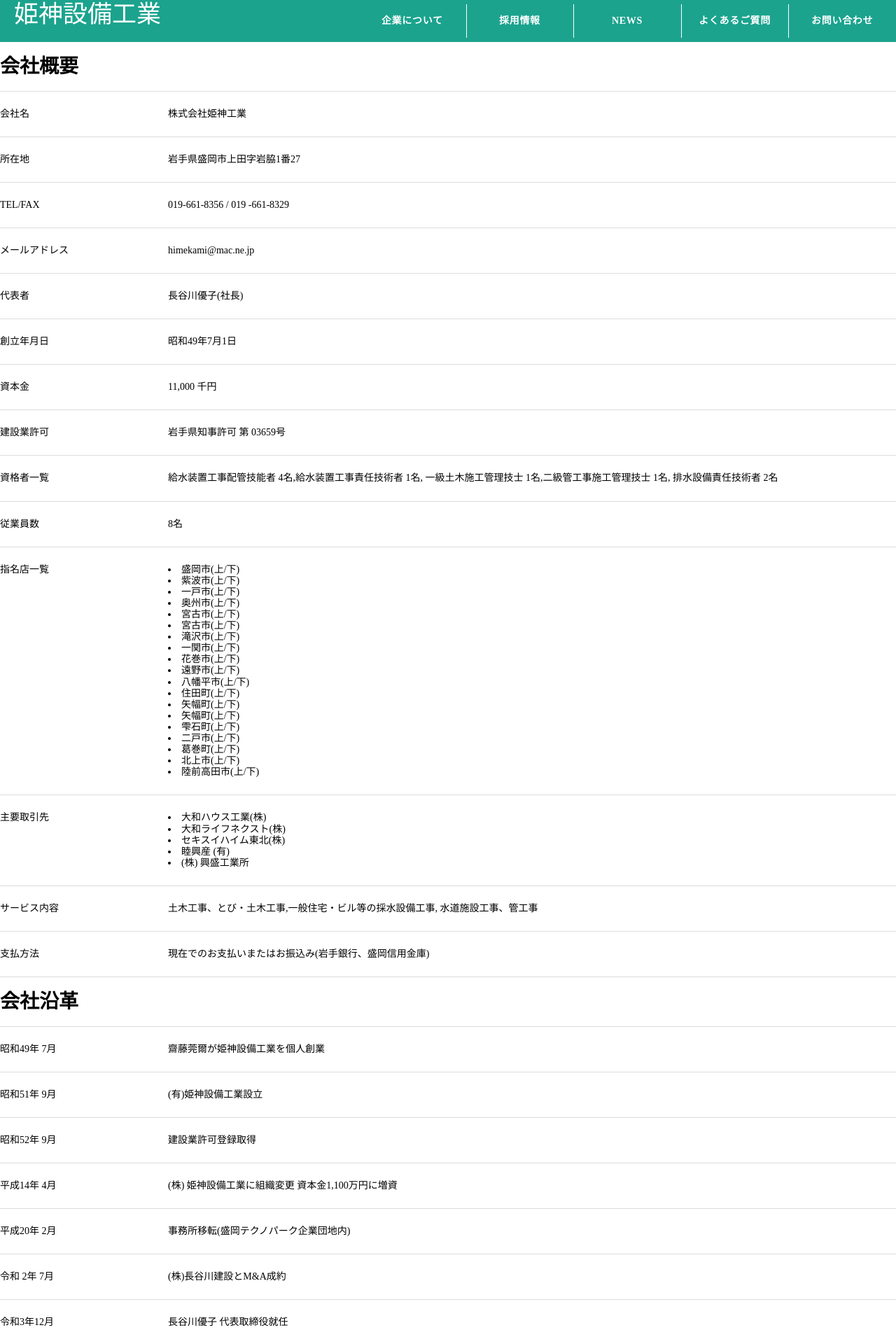
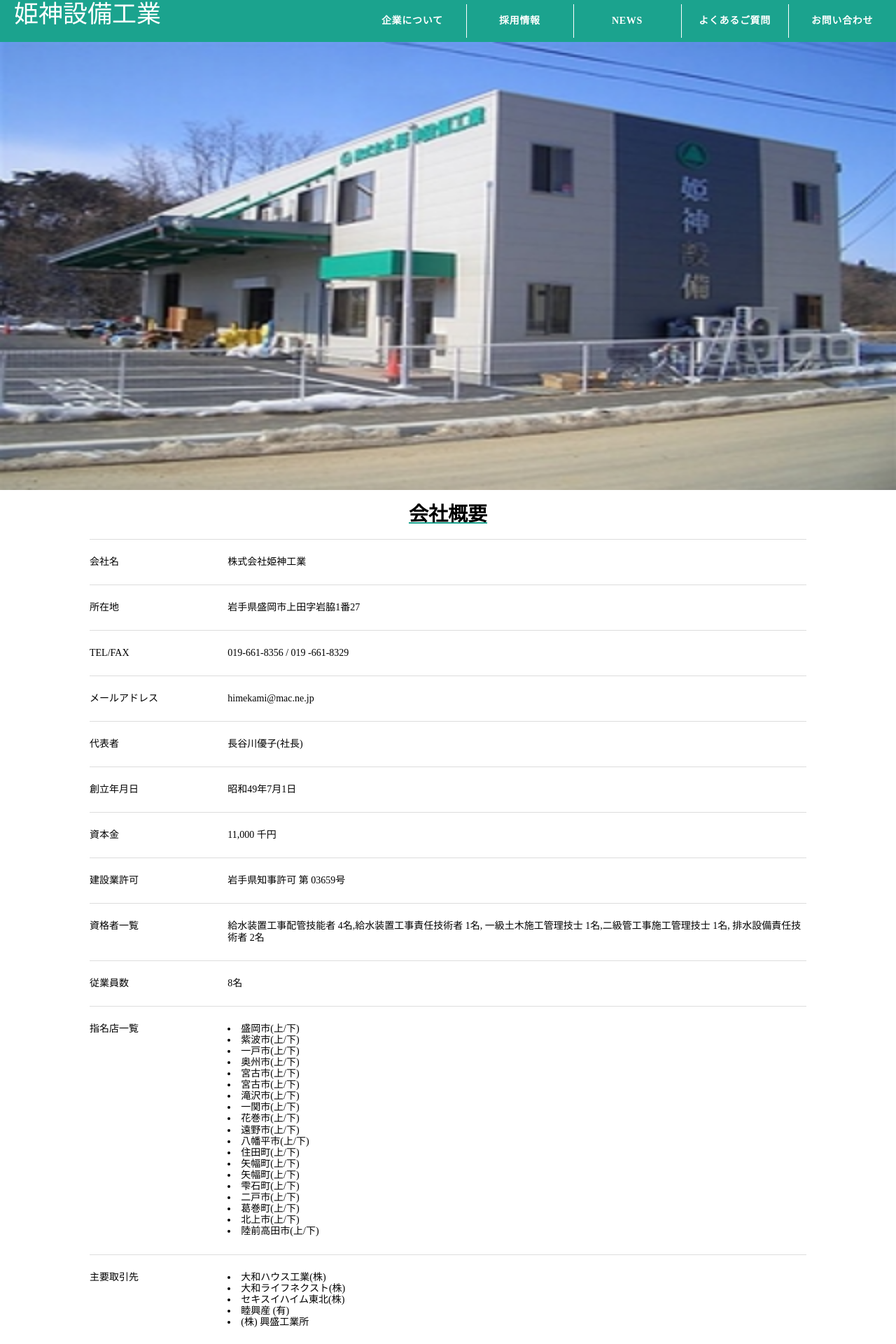
Before and after one commit to Skypeace8585/project_G, a PHP site: page /enterprise_overview.php in a window 1280 px wide. Shown: the top 1920 px of the page at 70% size. Run offline with PHP 8.4, Linux system fonts and the light colour scheme; some web fonts are replaced.

Commit message:
企業概要完成enterprise_overview.php(会社概要)ページの作成 #16

```diff
--- a/css/enterprise_overview.css
+++ b/css/enterprise_overview.css
@@ -1,3 +1,27 @@
+@charset 'utf-8';
+
+:root{
+    --mainbgcolor:#1BA38E;
+    --footermozicolor:#ffffff;
+}
+
+
+
+h1 {
+
+    text-align: center;
+    text-decoration:underline;
+    text-decoration-color: var(--mainbgcolor);
+}
+
+.img-top {
+    width: 100%;
+    height: 80%;
+    margin: 0,auto,auto,auto;
+}
+
+
+
 dl, dt, dd {
     margin: 0;
     padding: 0;
@@ -5,6 +29,8 @@ dl, dt, dd {
 }
 
 .company-overview {
+    width: 80%;
+    margin: auto;
     border-top: 1px solid #ddd;
 }
 
@@ -25,33 +51,16 @@ column-gap: 32px;
     }
 }
 
-/* 横幅を指定するための要素 */
-.map-wrap {
-    max-width: 50%; /* ここに横幅を指定 */
+.maps article{
+    display: inline-block;
+    margin: auto 10px auto;
+
 }
-
-  /* Google Mapを囲う要素 */
-.map {
-    position: relative;
-    width: 100%;
-    height: 0;
-    padding-top: 75%; /* 比率を4:3に固定 */
+.maps{
+    text-align: center;
 }
-
-  /* Google Mapのiframe */
-.map iframe {
-    position: absolute;
-    top: 0;
-    left: 0;
-    width: 100%;
-    height: 100%;
-}
-
-#item-room {
-    display: flex;
-    flex-direction: row;
-    justify-content: space-between;
-}
-.item {
-width: 100%;
-}
+.map{
+    width: 30%;
+    margin: auto;
+    display: inline-block;
+  }
--- a/enterprise_overview.php
+++ b/enterprise_overview.php
@@ -14,8 +14,9 @@
 </head>
 <body>
     <?php require 'header.php'; ?>
+    <img src="img/Himekami_company.png" alt="会社概要TOP" class="img-top">
     <h1>会社概要</h1>
-    <dl class="company-overview">
+    <div class="company-overview">
     <div class="item">
         <dt>会社名</dt>
         <dd>株式会社姫神工業</dd>
@@ -102,10 +103,10 @@
         <dt>支払方法</dt>
         <dd>現在でのお支払いまたはお振込み(岩手銀行、盛岡信用金庫)</dd>
     </div class="item">
-    </dl>
+    </div>
 
     <h1>会社沿革</h1>
-    <dl class="company-overview">
+    <div class="company-overview">
     <div class="item">
     <dt>昭和49年 7月</dt>
     <dd>齋藤莞爾が姫神設備工業を個人創業</dd>
@@ -134,23 +135,17 @@
     <dt>令和3年12月</dt>
     <dd>長谷川優子 代表取締役就任 </dd>
     </div class="item">
-</dl>
+</div>
 
     <h1>交通アクセス</h1>
-    <div id="map-room">
-        <div class="item">
-        <div class="map-wrap">
-                <div class="map">
-                    <iframe src="https://www.google.com/maps/embed?pb=!1m14!1m8!1m3!1d12270.532481580525!2d141.1498101!3d39.7478913!3m2!1i1024!2i768!4f13.1!3m3!1m2!1s0x5f85743c88fa0a11%3A0x3856036b46a876d4!2z77yI5qCq77yJ5aer56We6Kit5YKZ5bel5qWt!5e0!3m2!1sja!2sjp!4v1689815620569!5m2!1sja!2sjp"
+                <div class="maps">
+                    <iframe class="map"
+                    src="https://www.google.com/maps/embed?pb=!1m14!1m8!1m3!1d12270.532481580525!2d141.1498101!3d39.7478913!3m2!1i1024!2i768!4f13.1!3m3!1m2!1s0x5f85743c88fa0a11%3A0x3856036b46a876d4!2z77yI5qCq77yJ5aer56We6Kit5YKZ5bel5qWt!5e0!3m2!1sja!2sjp!4v1689815620569!5m2!1sja!2sjp"
                         style="border:0;"
                         allowfullscreen=""
                         loading="lazy"
                         referrerpolicy="no-referrer-when-downgrade">
                     </iframe>
-                </div>
-            </div>
-                    </div>
-            <div class="map-list">
             <article>
             <p>所在地</p>
             <p>〒020-0102</p>
--- a/footer.php
+++ b/footer.php
@@ -4,7 +4,7 @@
 
 <div class="wrap">
   <div class="box">
-    <h1>姫神設備工業</h1>
+    <h1><a href="index.php">姫神設備工業</a></h1>
 
         <p>〒020-0102</p>
         <p>盛岡市上田字岩脇1番地27</p>
```
Also changed, not shown: img/Himekami_company.png (added).
